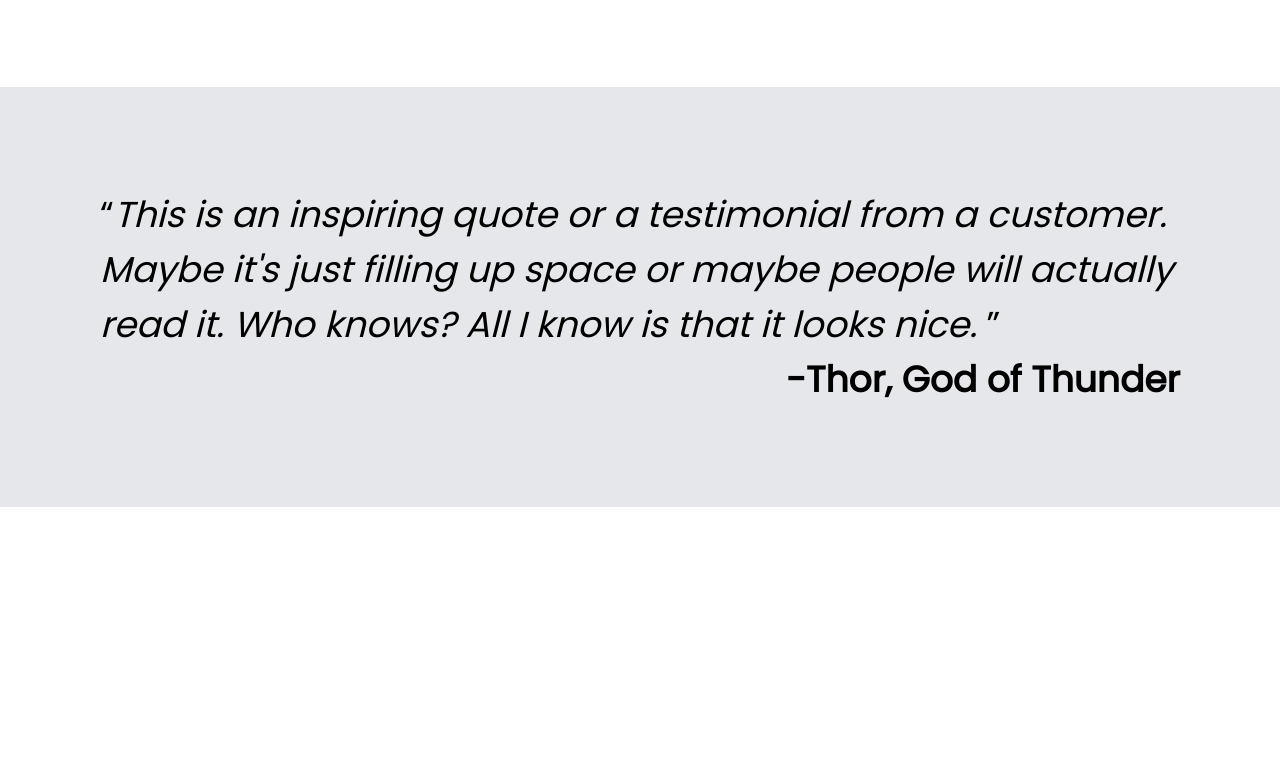
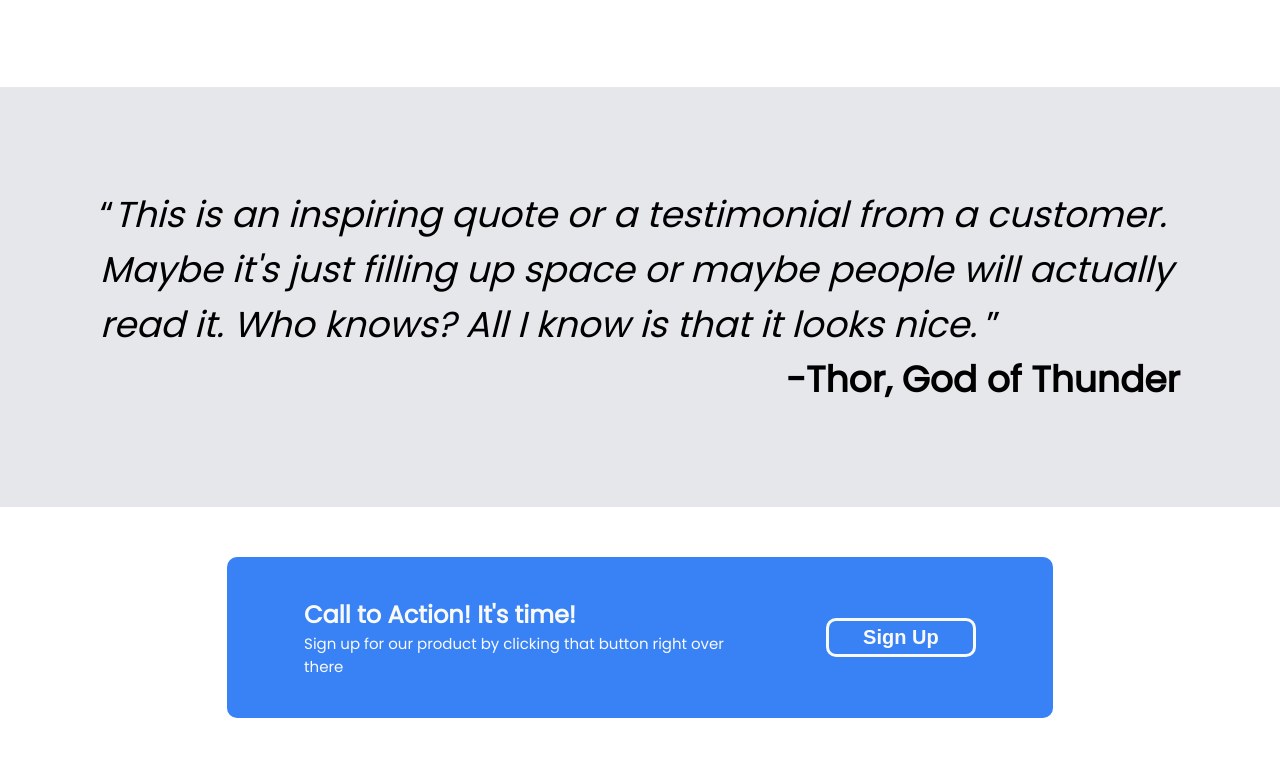
Before and after one commit to bananabread08/landing-page, a plain HTML site: page index.html in a window 1280 px wide. Shown: the part 903-1671 px from the top of the page. Before the commit the page ends 1410 px from the top, so only its background shows below. Drawn offline with Linux system fonts and the light colour scheme.

Commit message:
added call to action container

```diff
--- a/index.html
+++ b/index.html
@@ -72,5 +72,17 @@
       </q>
       <div>-Thor, God of Thunder</div>
     </section>
+
+    <section class="action-cont">
+      <div class="action-wrapper">
+        <div class="action-text">
+          <header>Call to Action! It's time!</header>
+          <div>
+            Sign up for our product by clicking that button right over there
+          </div>
+        </div>
+        <button>Sign Up</button>
+      </div>
+    </section>
   </body>
 </html>
--- a/styles/style.css
+++ b/styles/style.css
@@ -138,3 +138,43 @@ header button {
 .quote-cont div {
   font-weight: bold;
 }
+
+.action-cont {
+  padding: 50px;
+}
+
+.action-wrapper {
+  display: flex;
+  justify-content: space-around;
+  align-items: center;
+  background: var(--cool-blue);
+  padding: 40px;
+  border-radius: 10px;
+  margin: 0 auto;
+  width: 70%;
+}
+
+.action-text {
+  display: flex;
+  flex-direction: column;
+  flex-basis: 60%;
+  color: var(--strong-white);
+}
+.action-text header {
+  font-size: 24px;
+  font-weight: bold;
+}
+.action-text div {
+  font-size: 15px;
+}
+
+.action-cont .action-wrapper button {
+  padding: 5px;
+  font-weight: bold;
+  font-size: 20px;
+  min-width: 150px;
+  color: var(--strong-white);
+  background: var(--cool-blue);
+  border: 3px solid var(--strong-white);
+  border-radius: 10px;
+}
```
